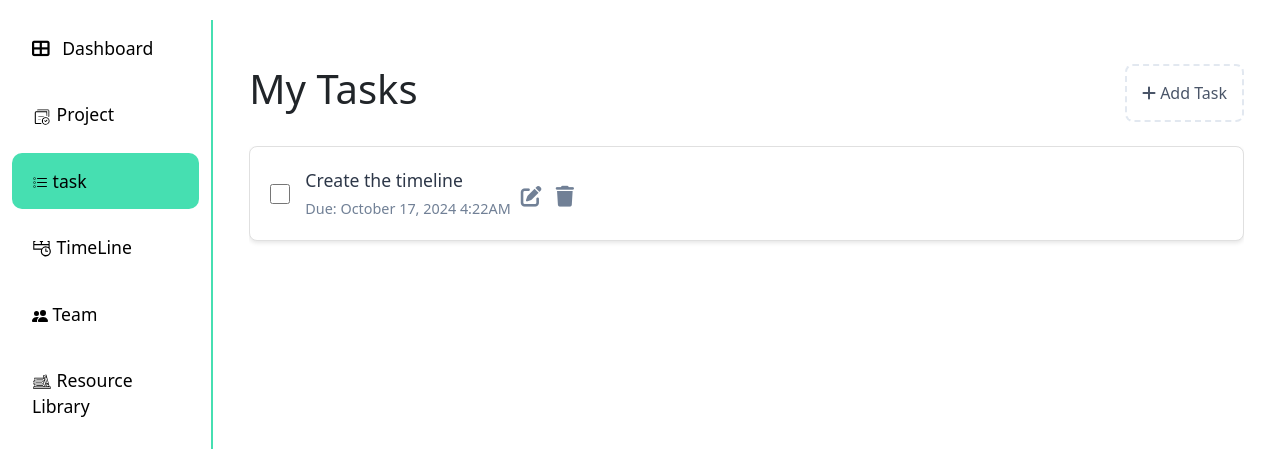
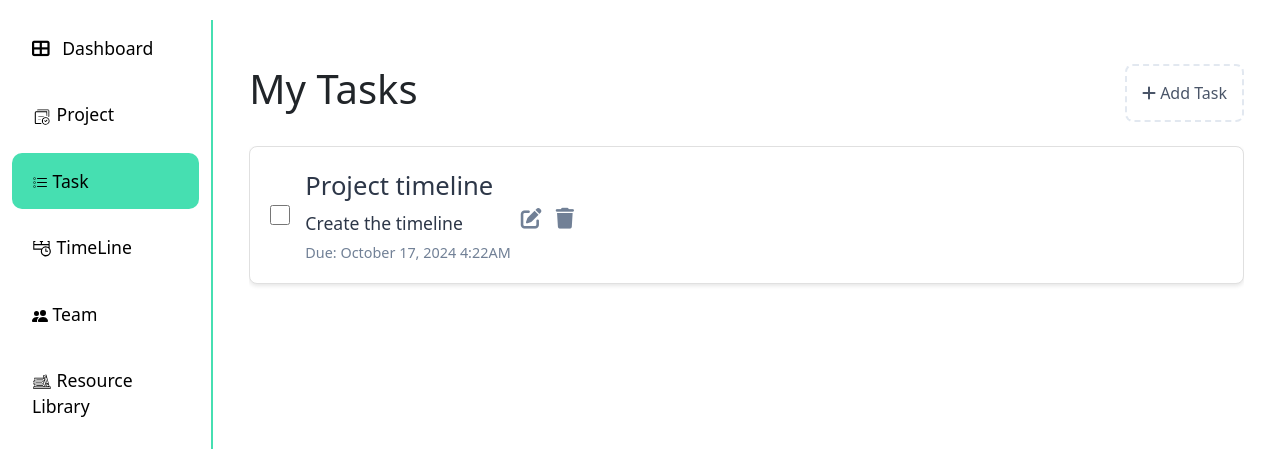
Before and after one commit to Sting421/PROJEXCELLENCE, a Django app: page /task/ in a window 1280 px wide. Shown: the part 110-559 px from the top of the page. Run offline with Django 5.2, Linux system fonts and the light colour scheme; a user stored in the database is signed in; data comes from the database, SQL or seed files in the repository; both versions use the stored data as it was after the commit; some libraries are stand-ins or nearby versions.

Commit message:
to be fix task assignment

```diff
--- a/PROJEXCELLENCE/api/templates/base.html
+++ b/PROJEXCELLENCE/api/templates/base.html
@@ -227,7 +227,7 @@
                   <path fill-rule="evenodd" d="M2 2.5a.5.5 0 0 0-.5.5v1a.5.5 0 0 0 .5.5h1a.5.5 0 0 0 .5-.5V3a.5.5 0 0 0-.5-.5zM3 3H2v1h1z"/>
                   <path d="M5 3.5a.5.5 0 0 1 .5-.5h9a.5.5 0 0 1 0 1h-9a.5.5 0 0 1-.5-.5M5.5 7a.5.5 0 0 0 0 1h9a.5.5 0 0 0 0-1zm0 4a.5.5 0 0 0 0 1h9a.5.5 0 0 0 0-1z"/>
                   <path fill-rule="evenodd" d="M1.5 7a.5.5 0 0 1 .5-.5h1a.5.5 0 0 1 .5.5v1a.5.5 0 0 1-.5.5H2a.5.5 0 0 1-.5-.5zM2 7h1v1H2zm0 3.5a.5.5 0 0 0-.5.5v1a.5.5 0 0 0 .5.5h1a.5.5 0 0 0 .5-.5v-1a.5.5 0 0 0-.5-.5zm1 .5H2v1h1z"/>
-                </svg> task
+                </svg> Task
               </a>
             </li>
             <li class="nav-item">
--- a/PROJEXCELLENCE/api/templates/dashboard.html
+++ b/PROJEXCELLENCE/api/templates/dashboard.html
@@ -2,6 +2,7 @@
 {% load static %}
 {% block title %}Dashboard{% endblock title %}Dashboard
 {% block extra_css %}
+
     <style>
         .main-content {
             padding: 20px;
--- a/PROJEXCELLENCE/api/templates/task.html
+++ b/PROJEXCELLENCE/api/templates/task.html
@@ -49,6 +49,12 @@
         color: #2d3748;
         margin-bottom: 5px;
     }
+    .task-title {
+        font-size: 1.6rem;
+        color: #2d3748;
+        margin-bottom: 5px;
+    }
+
     .task-item.completed .task-description {
         text-decoration: line-through;
         color: #718096;
@@ -107,6 +113,7 @@
                 <div class="d-flex align-items-center">
                     <input type="checkbox" class="task-checkbox" {% if task.completed %}checked{% endif %}>
                     <div>
+                        <div class="task-title">{{ task.task_name }}</div>
                         <div class="task-description">{{ task.description }}</div>
                         <div class="task-due-date">Due: {{ task.due_date|date:"F j, Y g:iA" }}</div>
                     </div>
--- a/PROJEXCELLENCE/api/views.py
+++ b/PROJEXCELLENCE/api/views.py
@@ -128,13 +128,13 @@ def tasks(request):
             task.assigned_to = request.user
             task.save()
             messages.success(request, 'Task added successfully.')
-            return redirect('tasks')  # Redirect to the task list
+            return redirect('task')  # Redirect to the task list
     else:
         form = TaskForm()
 
     # Separate tasks into active and completed/expired based on status
     active_tasks = tasks.filter(status__in=['ACTIVE', 'IN_PROGRESS'])
-    completed_expired_tasks = tasks.filter(status__in=['pending', 'EXPIRED'])
+    completed_expired_tasks = tasks.filter(status__in=['PENDING', 'EXPIRED'])
 
     return render(request, 'task.html', {
         'active_tasks': active_tasks,
@@ -172,7 +172,7 @@ def add_task(request):
             task.assigned_to = request.user  # Assign the task to the logged-in user
             task.save()
             messages.success(request, "Task added successfully.")
-            return redirect("tasks")
+            return redirect("task")
     else:
         form = TaskForm()
     return render(request, "task_add.html", {"form": form})
@@ -183,7 +183,7 @@ def delete_task(request, pk):
     if request.method == 'POST':
         task.delete()
         messages.success(request, 'Task deleted successfully.')
-        return redirect('tasks')
+        return redirect('task')
     return render(request, 'delete_task.html', {'task': task})
 
 @login_required
@@ -196,7 +196,7 @@ def edit_task(request, pk):
         if form.is_valid():
             form.save()
             messages.success(request, 'Task updated successfully.')
-            return redirect('tasks')  # Redirect back to the tasks page
+            return redirect('task')  # Redirect back to the tasks page
     else:
         form = TaskForm(instance=task)  # Load form with existing task data
 
```
Also changed, not shown: PROJEXCELLENCE/db.sqlite3.
